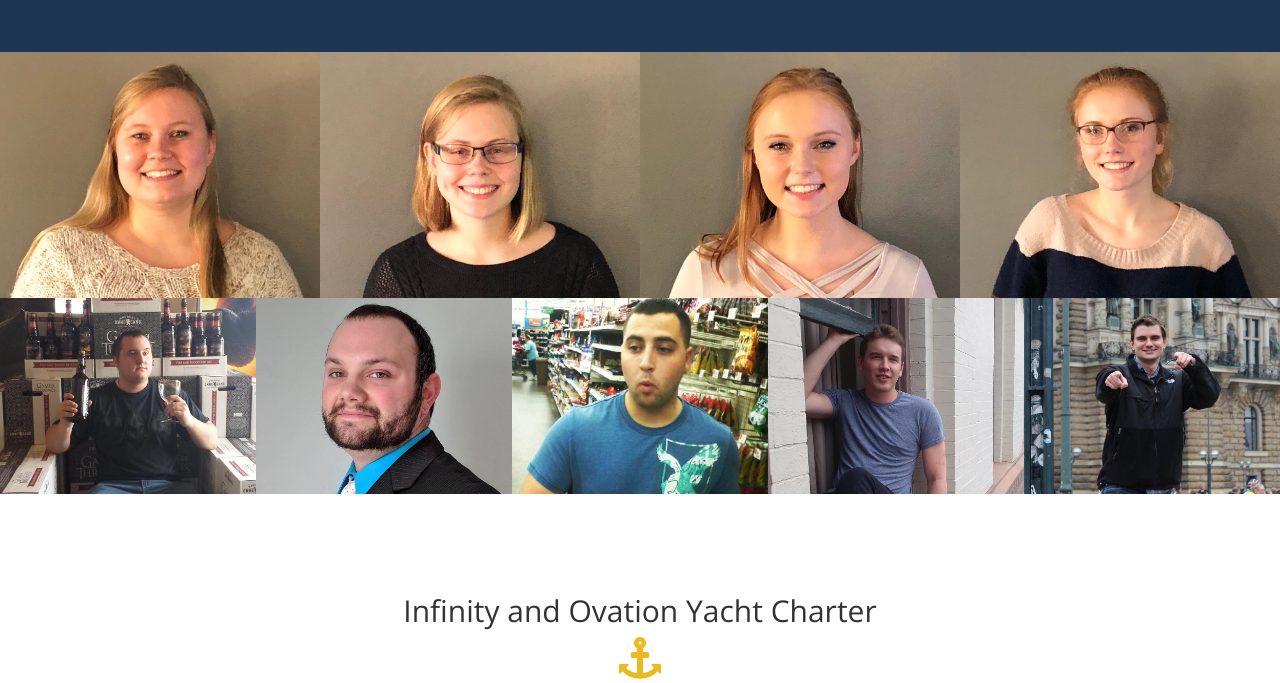
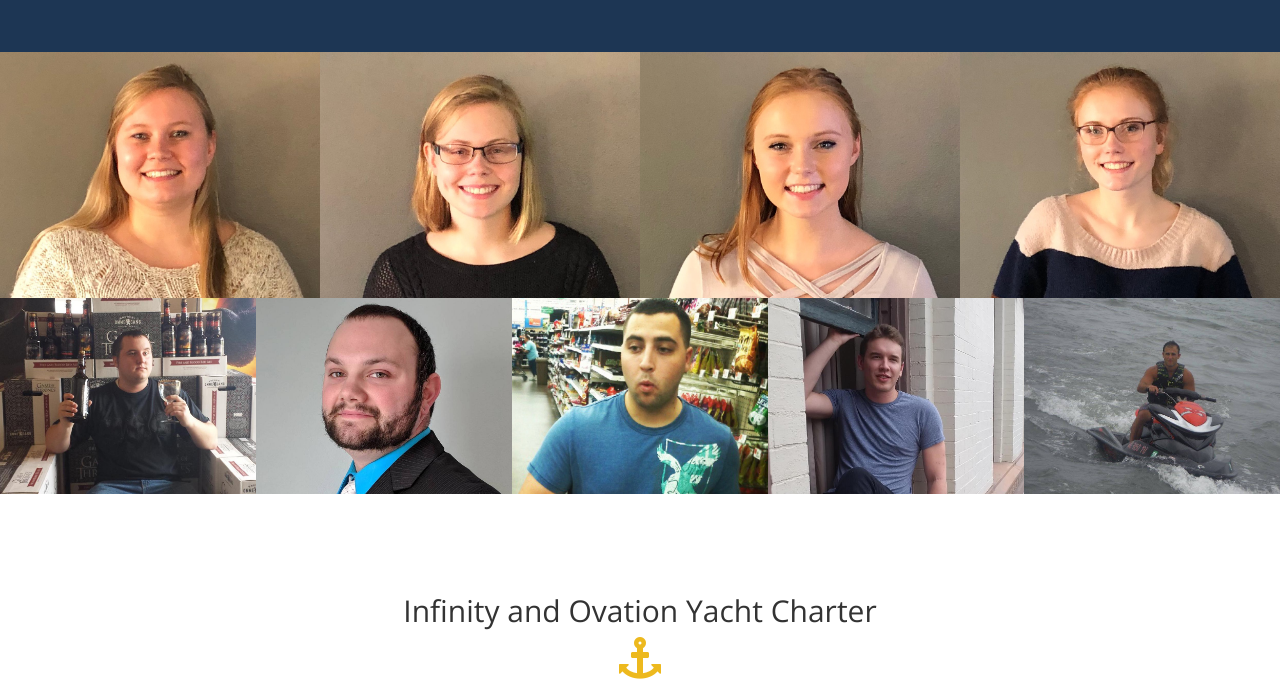
Before and after one commit to broadwells/broadwells.github.io, a website: page index.html in a window 1280 px wide. Shown: the part 1833-2516 px from the top of the page. Drawn offline with nearby package versions, Linux system fonts and the light colour scheme.

Commit message:
Added Austin to wedding party, Removed Bill:

```diff
--- a/index.html
+++ b/index.html
@@ -235,12 +235,12 @@
                     </a>
         </div>
         <div class="col-md-15 col-sm-6">
-          <a href="images/bill.jpg" class="portfolio-box">
-                        <img src="images/bill.jpg" class="img-responsive" alt="">
+          <a href="images/austin5.jpg" class="portfolio-box">
+                        <img src="images/austin5.jpg" class="img-responsive" alt="">
                         <div class="portfolio-box-caption">
                             <div class="portfolio-box-caption-content">
                                 <div class="project-category text-faded">
-                                    Bill Nichols
+                                    Austin Lalko
                                 </div>
                                 <div class="project-name">
                                     Groomsman
```
Also changed, not shown: images/austin5.jpg (added), images/bill.jpg (deleted).
